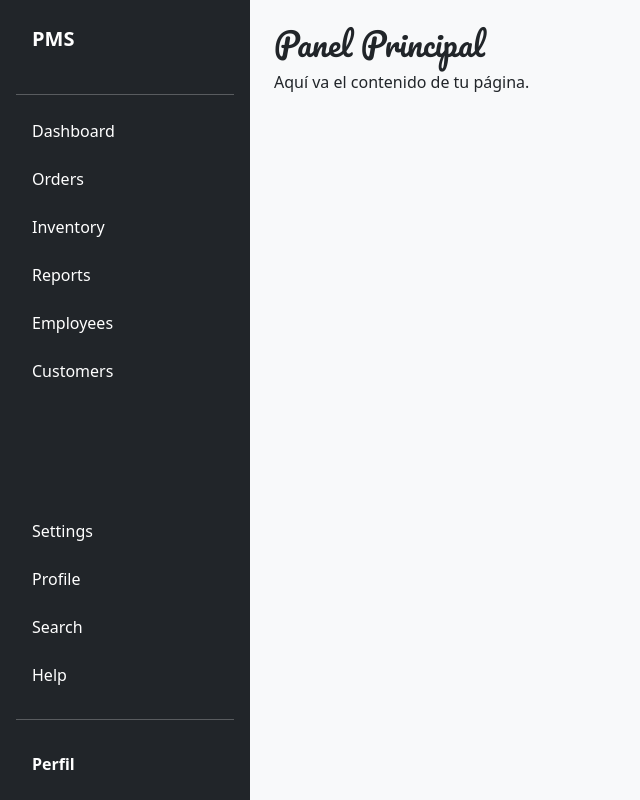
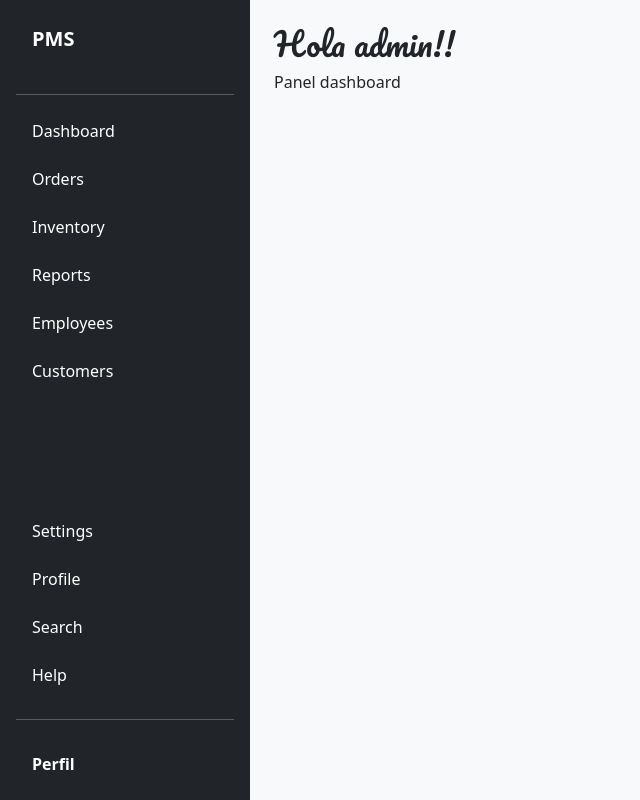
Before and after one commit to ivsantander-dot/milsaboresweb-v2, a React (Vite) app: page /homeAdmin in a window 1280 px wide. Shown: the whole page, without its empty margins (0-640 px from the left). Built offline with nearby package versions, Linux system fonts and the light colour scheme.

Commit message:
Update HomeAdmin

```diff
--- a/src/pages/HomeAdmin.jsx
+++ b/src/pages/HomeAdmin.jsx
@@ -7,8 +7,8 @@ function HomeAdmin() {
         <div className="d-flex" style={{ height: '100vh' }}>
             <NavBarAdmin />
             <div className="flex-grow-1 p-4 bg-light">
-                <h2>Panel Principal</h2>
-                <p>Aquí va el contenido de tu página.</p>
+                <h2>Hola admin!!</h2>
+                <p>Panel dashboard</p>
             </div>
         </div>
     </>
```
